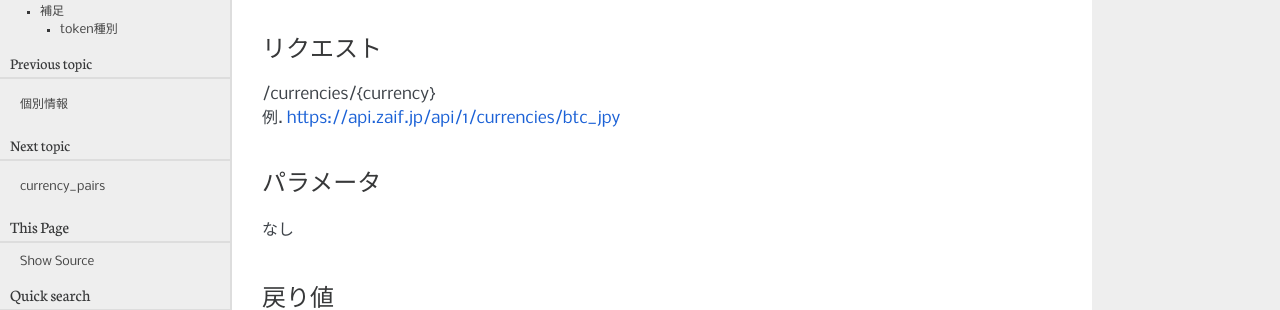
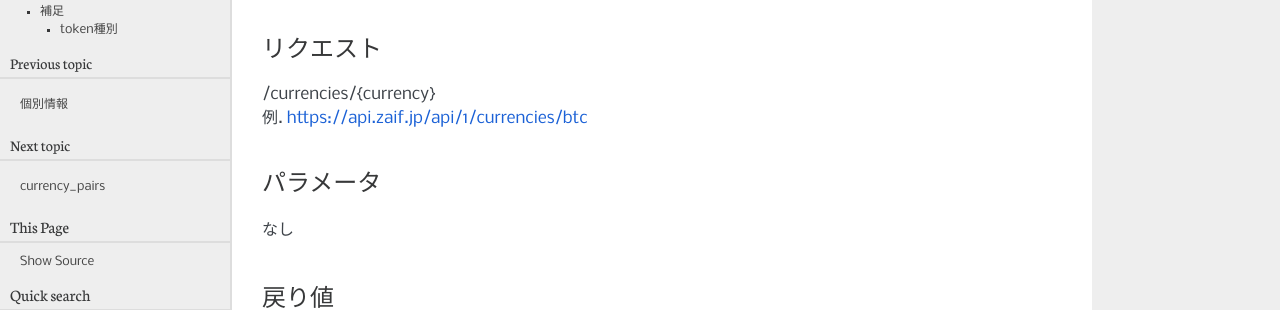
Before and after one commit to techbureau/api-doc, a Sphinx documentation site: the page built from docs/public/2_individual/1_currencies.rst, in a window 1280 px wide. Shown: the part 149-459 px from the top of the page. Built offline with Sphinx 7.4.7, drawn with Linux system fonts in a browser that asks for light colours; some of the changed lines change nothing that is shown.

Commit message:
currencyのURLがおかしかったので修正

```diff
--- a/docs/public/2_individual/1_currencies.rst
+++ b/docs/public/2_individual/1_currencies.rst
@@ -6,7 +6,7 @@ currencies
 リクエスト
 ==============
 | /currencies/{currency}
-| 例. https://api.zaif.jp/api/1/currencies/btc_jpy
+| 例. https://api.zaif.jp/api/1/currencies/btc
 
 パラメータ
 ==============
```
